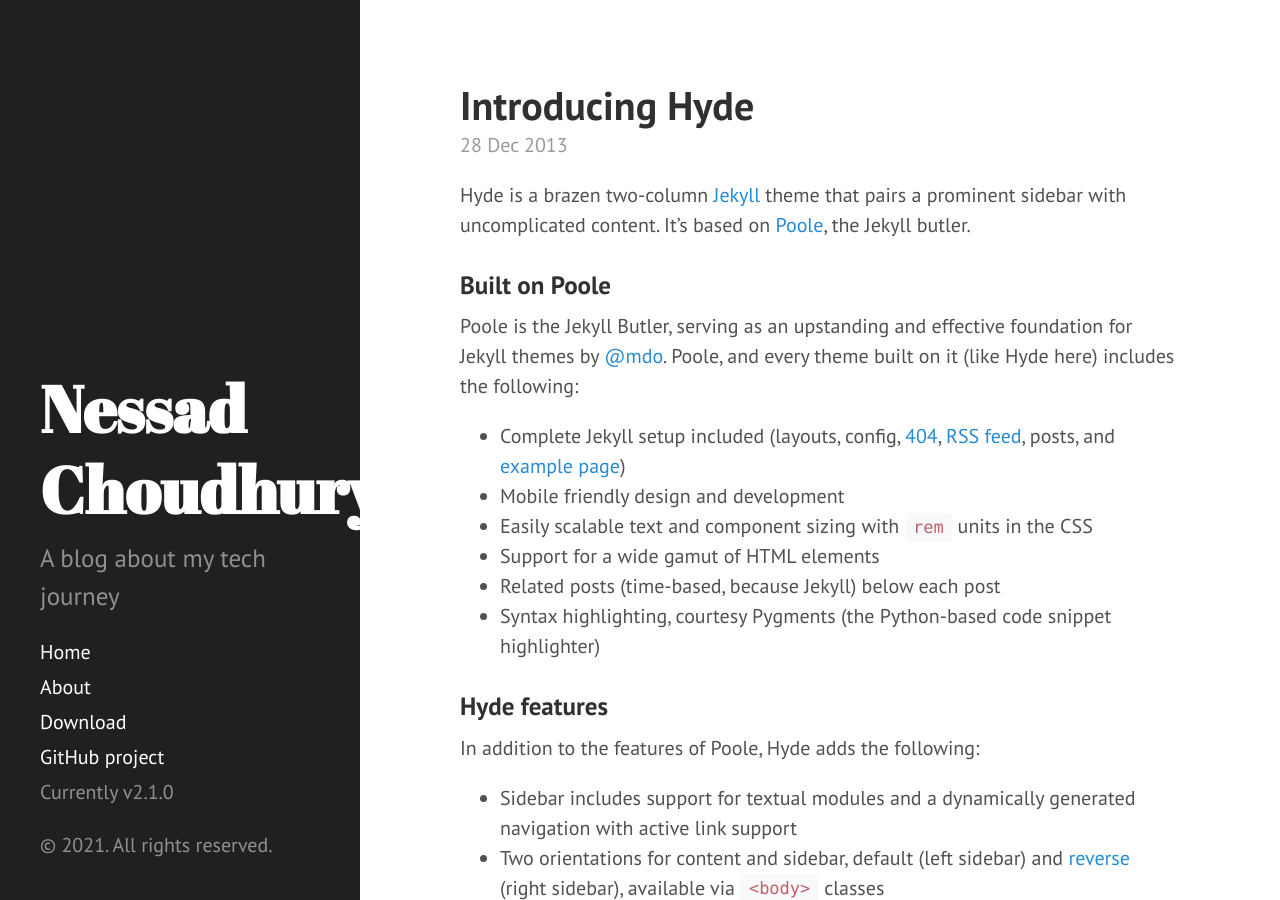
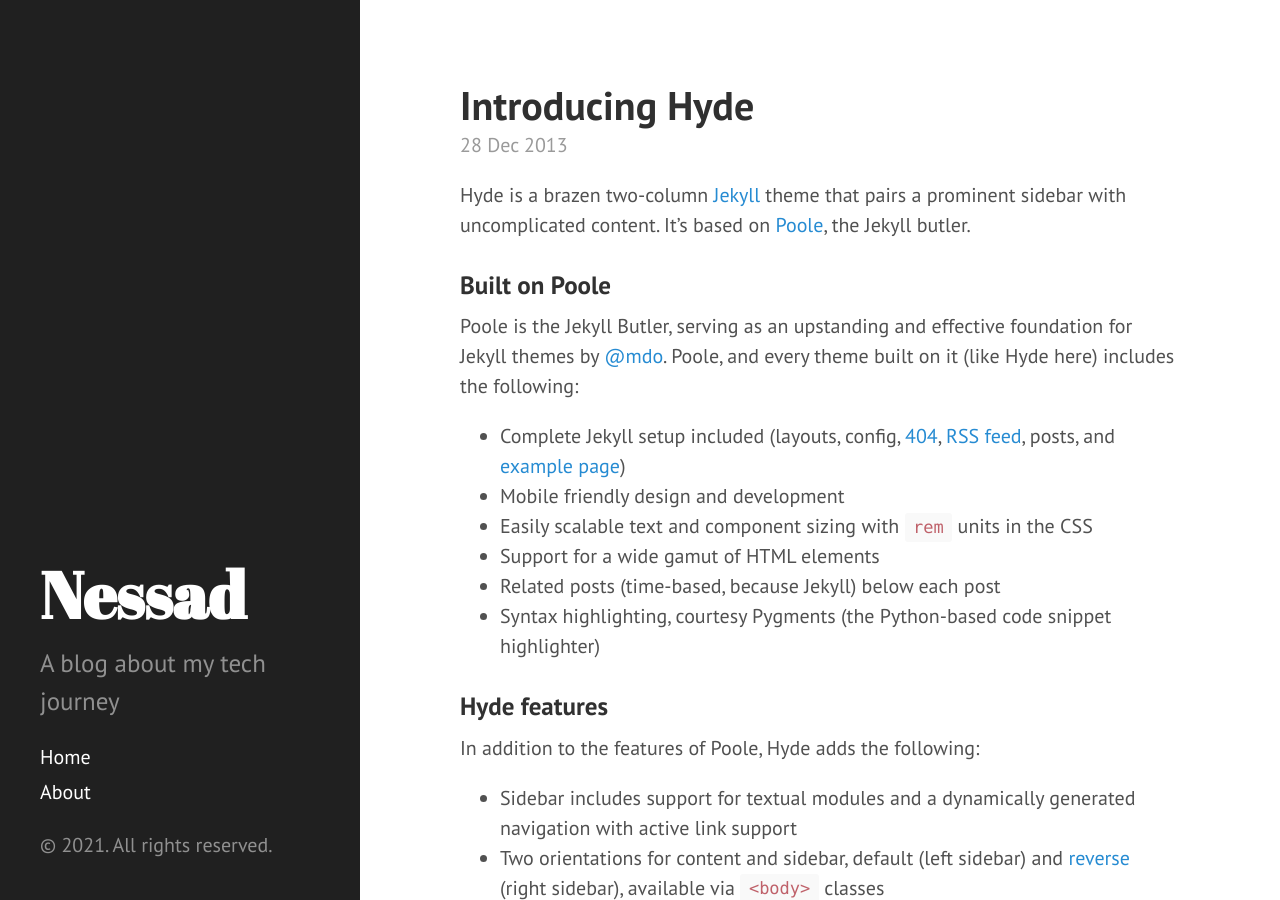
Before and after one commit to nessadc/blog, a Jekyll site: the page built from index.html, in a window 1280 px wide and 900 px high. Built offline with Jekyll 4.4.1, drawn with Linux system fonts in a browser that asks for light colours; the list of posts is cut into pages by our own code.

Commit message:
removing unncessary things

```diff
--- a/_config.yml
+++ b/_config.yml
@@ -6,7 +6,7 @@ highlighter:      pygments
 permalink:        pretty
 
 # Setup
-title:            Nessad Choudhury
+title:            Nessad
 tagline:          'Infrastructure Engineer'
 description:      'A blog about my tech journey'
 url:              https://nessadc.com
--- a/_includes/sidebar.html
+++ b/_includes/sidebar.html
@@ -26,9 +26,7 @@
         {% endif %}
       {% endfor %}
 
-      <a class="sidebar-nav-item" href="{{ site.github.repo }}/archive/v{{ site.version }}.zip">Download</a>
-      <a class="sidebar-nav-item" href="{{ site.github.repo }}">GitHub project</a>
-      <span class="sidebar-nav-item">Currently v{{ site.version }}</span>
+
     </nav>
 
     <p>&copy; {{ site.time | date: '%Y' }}. All rights reserved.</p>
```
